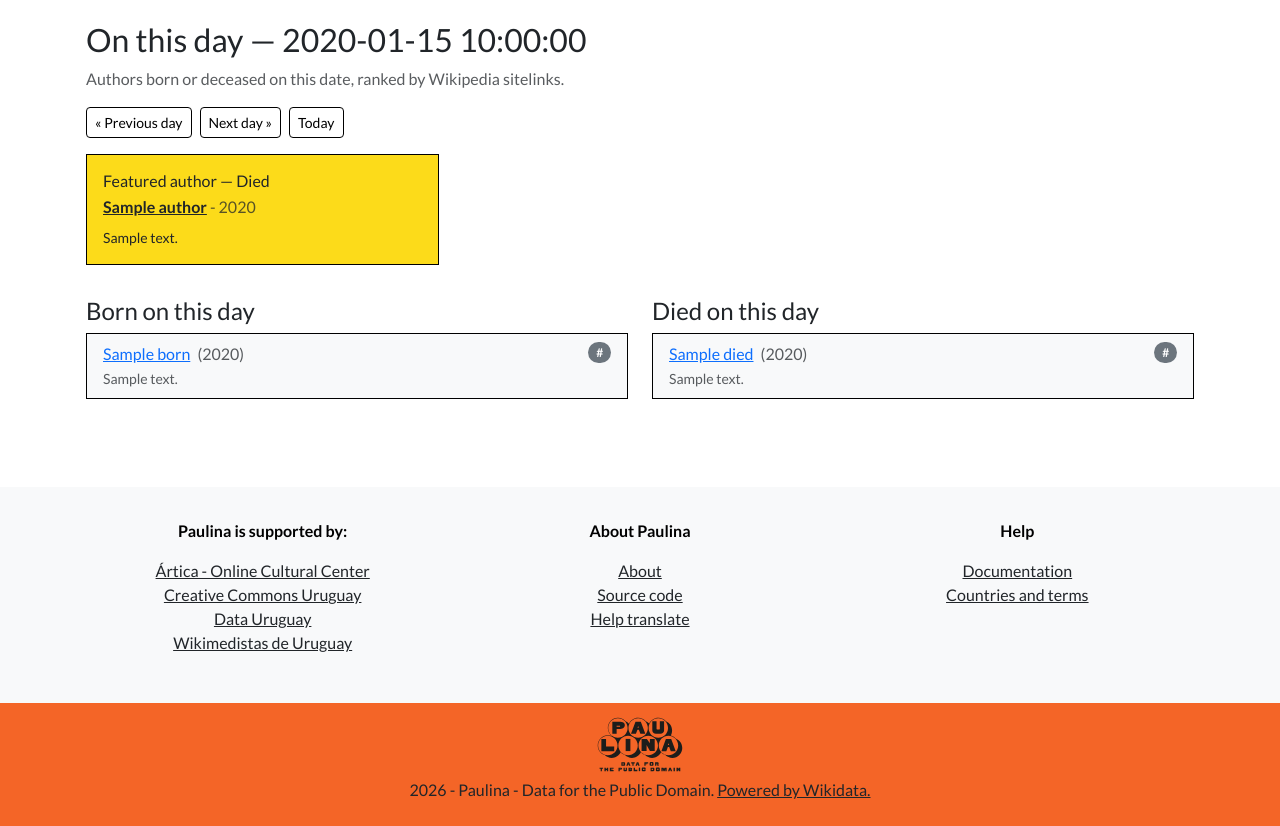
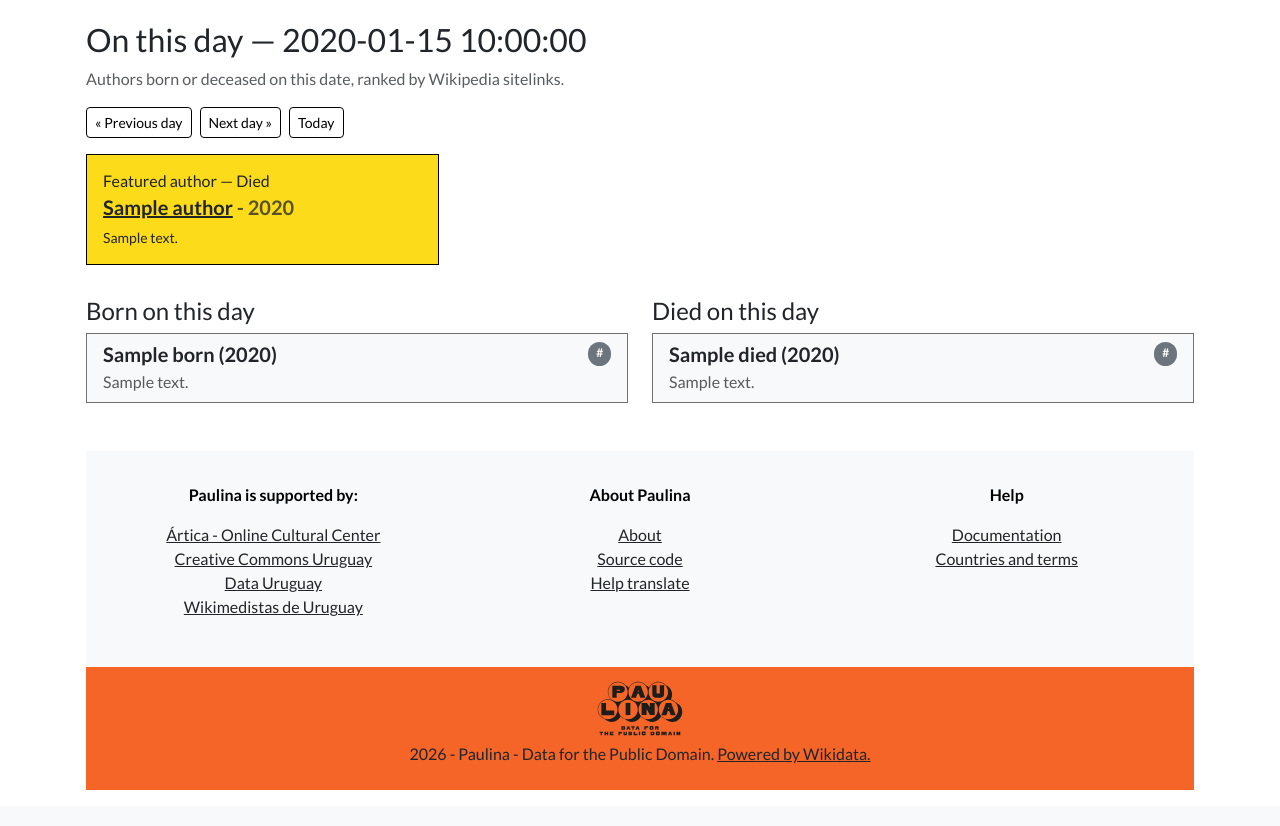
Before and after one commit to febr3s/paulina-fork, a Flask app: template templates/on-this-day.html in a window 1280 px wide. Shown: the part 181-1007 px from the top of the page. After the commit the page ends 971 px from the top, so only its background shows below. Run offline with Flask 3, Linux system fonts and the light colour scheme; the template is opened without the code that fills it: most values are stand-ins (such as "Sample title", 1, 10 or a date in 2020); parts of the project's set-up code (start-up, migrations or seed data) failed here and were passed over; some libraries are stand-ins or nearby versions.

Commit message:
Multilingual results, minor design adjustments

```diff
--- a/app.py
+++ b/app.py
@@ -1,6 +1,6 @@
 from flask import Flask, render_template, request, redirect, Response, url_for, abort, flash, session, jsonify
 from flask_caching import Cache
-from flask_babel import Babel, _, get_locale
+from flask_babel import Babel, _, get_locale, format_date
 from flask_limiter import Limiter
 from flask_limiter.util import get_remote_address
 from requests_oauthlib import OAuth2Session
@@ -115,7 +115,6 @@ def get_seconds_until_midnight():
     tomorrow = now + datetime.timedelta(days=1)
     time_until_midnight = datetime.datetime.combine(tomorrow, datetime.time.min, tzinfo=datetime.timezone.utc) - now
     seconds_until_midnight = int(time_until_midnight.total_seconds())
-    print(seconds_until_midnight)
     return seconds_until_midnight
 
 # Initialize Rate Limiter
@@ -154,11 +153,8 @@ def print_field(field: str | dict | None) -> str:
 @cache.cached(timeout=get_seconds_until_midnight(), make_cache_key=make_cache_key)
 def home():
     today_d = datetime.date.today()
-    locale = languages.get_locale()
 
-    data = on_this_day.get_today_authors(
-        today_d.month, today_d.day, locale,
-    )
+    data = on_this_day.get_today_authors(today_d.month, today_d.day)
     born = data.get("born") or []
     died = data.get("died") or []
     today_widget = [
@@ -490,15 +486,8 @@ def countries_main():
 @app.route("/on-this-day/")
 @cache.cached(timeout=86400, make_cache_key=make_cache_key)
 def on_this_day_authors():
-    from flask_babel import format_date
     month, day = on_this_day.parse_month_day_from_request(request.args)
-    locale = languages.get_locale()
-    cache_root = os.path.join(app.root_path, "cache", "today")
-    data = on_this_day.get_today_authors(
-        month,
-        day,
-        locale,
-    )
+    data = on_this_day.get_today_authors(month, day)
     born = data.get("born") or []
     died = data.get("died") or []
 
@@ -527,8 +516,6 @@ def on_this_day_authors():
         next_month=next_d.month, next_day=next_d.day,
         is_today=(month == today_d.month and day == today_d.day),
         featured=featured,
-        fetched_at=data.get("fetched_at"),
-        fetch_error=data.get("fetch_error"),
     )
 
 
--- a/templates/on-this-day.html
+++ b/templates/on-this-day.html
@@ -26,12 +26,6 @@
     {% endif %}
   </div>
 
-  {% if fetch_error %}
-  <div class="alert alert-warning" role="alert">
-    {{ _('Could not refresh data from Wikidata. Showing last cached or empty results.') }}
-  </div>
-  {% endif %}
-
   {% if featured %}
   <div class="row mb-4">
     {% for author, event in featured %}
@@ -42,10 +36,10 @@
             {{ _('Featured author') }} &mdash;
             {% if event == 'born' %}{{ _('Born') }}{% else %}{{ _('Died') }}{% endif %}
           </h2>
-          <p class="mb-0">
+          <h5 class="mb-0">
             <a href="{{ url_for('author_page', author_data=author.qid) }}" class="fw-semibold link-dark">{{ author.name }}</a>
             {% if author.year %}<span class="text-muted"> - {{ author.year }}</span>{% endif %}
-          </p>
+          </h5>
           {% if author.description %}<p class="small mb-0 mt-2">{{ author.description }}</p>{% endif %}
         </div>
       </div>
@@ -58,18 +52,17 @@
     <div class="col-lg-6 mb-4">
       <h2 class="h4">{{ _('Born on this day') }}</h2>
       {% if born %}
-      <ul class="list-group list-group-flush border border-black">
+      <div class="list-group">
         {% for a in born %}
-        <li class="list-group-item d-flex justify-content-between align-items-start">
-          <div>
-            <a href="{{ url_for('author_page', author_data=a.qid) }}">{{ a.name }}</a>
-            {% if a.year %}<span class="text-muted ms-1">({{ a.year }})</span>{% endif %}
-            {% if a.description %}<br><small class="text-muted">{{ a.description }}</small>{% endif %}
+        <a href="{{ url_for('author_page', author_data=a.qid) }}" class="list-group-item list-group-item-action">
+          <div class="d-flex w-100 justify-content-between">
+            <h5 class="mb-0">{{ a.name }} {% if a.year %}({{ a.year }}){% endif %}</h5>
+            <span class="badge bg-secondary rounded-pill">{{ a.sitelinks }}</span>
           </div>
-          <span class="badge bg-secondary rounded-pill">{{ a.sitelinks }}</span>
-        </li>
+          {% if a.description %}<p class="text-muted mt-1 mb-0">{{ a.description }}</p>{% endif %}
+        </a>
         {% endfor %}
-      </ul>
+      </div>
       {% else %}
       <p class="text-muted">{{ _('No authors found for this date.') }}</p>
       {% endif %}
@@ -78,16 +71,15 @@
     <div class="col-lg-6 mb-4">
       <h2 class="h4">{{ _('Died on this day') }}</h2>
       {% if died %}
-      <ul class="list-group list-group-flush border border-black">
+      <div class="list-group">
         {% for a in died %}
-        <li class="list-group-item d-flex justify-content-between align-items-start">
-          <div>
-            <a href="{{ url_for('author_page', author_data=a.qid) }}">{{ a.name }}</a>
-            {% if a.year %}<span class="text-muted ms-1">({{ a.year }})</span>{% endif %}
-            {% if a.description %}<br><small class="text-muted">{{ a.description }}</small>{% endif %}
+        <a href="{{ url_for('author_page', author_data=a.qid) }}" class="list-group-item list-group-item-action">
+          <div class="d-flex w-100 justify-content-between">
+            <h5 class="mb-0">{{ a.name }} {% if a.year %}({{ a.year }}){% endif %}</h5>
+            <span class="badge bg-secondary rounded-pill">{{ a.sitelinks }}</span>
           </div>
-          <span class="badge bg-secondary rounded-pill">{{ a.sitelinks }}</span>
-        </li>
+          {% if a.description %}<p class="text-muted mt-1 mb-0">{{ a.description }}</p>{% endif %}
+        </a>
         {% endfor %}
       </ul>
       {% else %}
--- a/today.py
+++ b/today.py
@@ -11,6 +11,8 @@ import requests
 from dataclasses import asdict, dataclass
 from datetime import date
 from typing import Any
+
+import languages
 
 
 WIKIPEDIA_ONTHISDAY_URL = "https://en.wikipedia.org/api/rest_v1/feed/onthisday"
@@ -41,7 +43,7 @@ CREATIVE_KEYWORDS = frozenset({
     "philosopher", "historian", "scholar", "anthropologist", "folklorist", "theologian",
     "linguist", "literary", "intellectual", "academic", "professor", "teacher",
 
-    "politician", "activist", "reformer", "revolutionary", "nationalist", "statesman",
+    "activist", "reformer", "revolutionary", "nationalist", "statesman",
     "abolitionist", "suffragist",
 
     "naturalist", "explorer", "adventurer",
@@ -75,13 +77,12 @@ def entries_to_rows(entries: list[dict]) -> list[AuthorRow]:
         desc = page.get("description", "")
         if not is_creative(desc):
             continue
-        name = page.get("titles", {}).get("normalized") or page.get("title", "").replace("_", " ")
-        rows.append(AuthorRow(qid=qid, name=name, description=desc, year=entry.get("year"), sitelinks=0))
+        rows.append(AuthorRow(qid=qid, name="", description="", year=entry.get("year"), sitelinks=0))
     return rows
 
 
-def fetch_sitelinks(qids: list[str]) -> dict[str, int]:
-    result: dict[str, int] = {}
+def fetch_labels_desc_and_sitelinks(qids: list[str]) -> dict[str, int]:
+    result: dict = {}
     if not qids:
         return result
     for i in range(0, len(qids), 50):
@@ -89,13 +90,20 @@ def fetch_sitelinks(qids: list[str]) -> dict[str, int]:
 
         r = requests.get(
             WIKIDATA_API_URL,
-            params={"action": "wbgetentities", "ids": "|".join(batch), "props": "sitelinks", "format": "json"},
+            params={"action": "wbgetentities",
+                    "ids": "|".join(batch),
+                    "props": "labels|descriptions|sitelinks",
+                    "languages": languages.get_locale(),
+                    "languagefallback": "",
+                    "format": "json"},
             headers={"user-agent": current_app.config['USER_AGENT']},
             timeout=(10, 30),
         )
 
         for qid, entity in r.json().get("entities", {}).items():
-            result[qid] = len(entity.get("sitelinks", {}))
+            result[qid] = {"sitelinks": len(entity.get("sitelinks", {})),
+                           "label": entity.get('labels', {}).get(languages.get_locale(), {}).get('value'),
+                           "description": entity.get('descriptions', {}).get(languages.get_locale(), {}).get('value')}
     return result
 
 
@@ -159,7 +167,7 @@ def widget_entries(born: list[dict], died: list[dict], limit: int = 4) -> list[t
     return tagged[:limit]
 
 
-def get_today_authors(month: int, day: int, locale:str) -> dict[str, Any]:
+def get_today_authors(month: int, day: int) -> dict[str, Any]:
 
     url_events = f"{WIKIPEDIA_ONTHISDAY_URL}/all/{month:02d}/{day:02d}"
 
@@ -170,9 +178,11 @@ def get_today_authors(month: int, day: int, locale:str) -> dict[str, Any]:
     died_rows = entries_to_rows(events.get("deaths", []))
 
     all_qids = list({r.qid for r in born_rows + died_rows})
-    sitelinks = fetch_sitelinks(all_qids)
+    item_info = fetch_labels_desc_and_sitelinks(all_qids)
     for r in born_rows + died_rows:
-        r.sitelinks = sitelinks.get(r.qid, 0)
+        r.sitelinks = item_info.get(r.qid, 0).get("sitelinks", 0)
+        r.name = item_info.get(r.qid, "").get("label", "")
+        r.description = item_info.get(r.qid, "").get("description", "")
 
     born_rows.sort(key=lambda r: r.sitelinks, reverse=True)
     died_rows.sort(key=lambda r: r.sitelinks, reverse=True)
@@ -180,7 +190,6 @@ def get_today_authors(month: int, day: int, locale:str) -> dict[str, Any]:
     return {
         "month": month,
         "day": day,
-        "locale": locale,
-        "born": [asdict(x) for x in born_rows[:30]],
-        "died": [asdict(x) for x in died_rows[:30]],
+        "born": [asdict(x) for x in born_rows],
+        "died": [asdict(x) for x in died_rows],
     }
```
Also changed, not shown: tests/test_today.py (deleted, +0 -29 lines).
